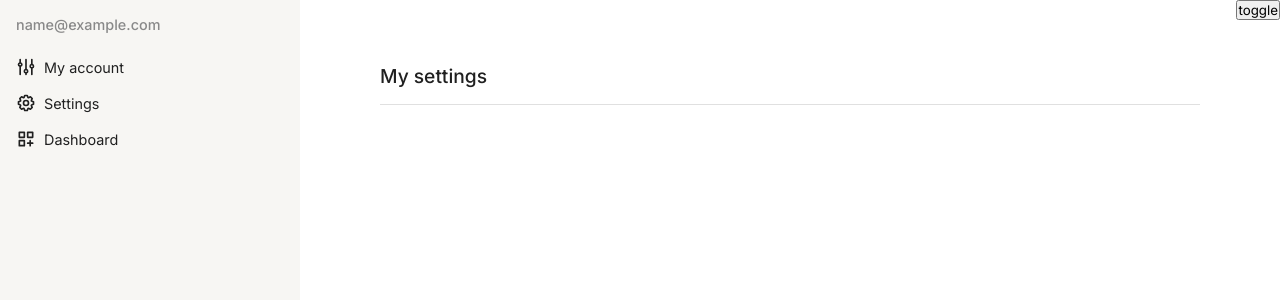
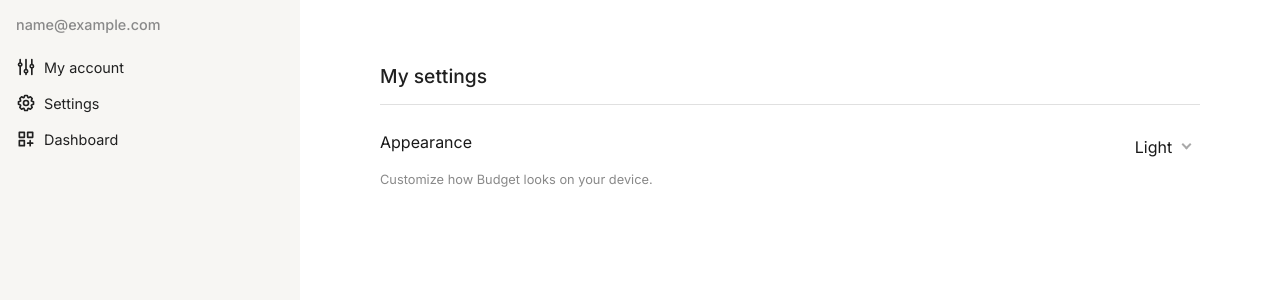
Before and after one commit to J0SUKE/Budget, a Next.js app: page /settings in a window 1280 px wide. Shown: the top 300 px of the page. Built offline with nearby package versions, Linux system fonts and the light colour scheme; no server answers; sample sign-in values are in the browser's storage.

Commit message:
theme btn

```diff
--- a/components/Settings/Settings.js
+++ b/components/Settings/Settings.js
@@ -13,7 +13,7 @@ export default function Settings(
     {emailInput,passwordRef,newPasswordRef,currentPasswordRef,deleteAccountEmailRef,deleteAccountPasswordRef,changeEmail,changepassword,logOut,clearUser,sendResetLink})
 {
   const {user} = useContext(userContext);
-  const {dark,setDark} = useContext(ThemeCntxt);
+  const {dark} = useContext(ThemeCntxt);
 
   // modales
   const [emailChangeModale,setEmailChangeModale] = useState(false);
@@ -67,7 +67,6 @@ export default function Settings(
       <LateralMenu settingSection={settingSection}/>
 
       <main className={`${style.content} ${dark ? style.dark : style.light}`}>
-      <button className={style.theme_btn} onClick={()=>setDark(dark=>!dark)}>toggle</button>
       {
         settingSection=='account' ?
         <AccountSection
@@ -170,10 +169,58 @@ function AccountSection({setEmailChangeModale,setPasswordChangeModale,logOut,set
 }
 
 function SettingSection() {
-  const {dark} = useContext(ThemeCntxt);
+  const {dark,setDark} = useContext(ThemeCntxt);
+
+  const [showmenu,setShowMenu] = useState(false);
+
+  useEffect(()=>{
+    document.body.addEventListener('click',()=>{
+      setShowMenu(false);
+    })
+  },[])
+
   return (
     <section>
       <h2 className={`${dark ? style.dark : style.light}`}>My settings</h2>
+      <div className={style.theme_zone}>
+        <div>
+        <h3 className={`${dark ? style.dark : style.light}`}>Appearance</h3>
+        <span className={`${dark ? style.dark : style.light}`}>Customize how Budget looks on your device.</span>
+        </div>
+        <div>
+          <button
+            className={`${dark ? style.dark : style.light} ${showmenu && style.selected}`}
+            onClick={(e)=>{
+              e.stopPropagation();
+              setShowMenu(true)
+            }}
+          >
+            <p>{dark ? "Dark" : "Light"}</p>
+            <span></span>
+            {
+              showmenu &&
+              <menu className={`${dark ? style.dark : style.light}`}>
+                <ul >
+                  <li className={`${dark ? style.dark : style.light}`} onClick={()=>setDark(true)}>
+                    <p>Dark</p>
+                    {
+                      dark &&
+                      <svg xmlns="http://www.w3.org/2000/svg" viewBox="0 0 24 24"><path fill="#0092E4" d="M18.71,7.21a1,1,0,0,0-1.42,0L9.84,14.67,6.71,11.53A1,1,0,1,0,5.29,13l3.84,3.84a1,1,0,0,0,1.42,0l8.16-8.16A1,1,0,0,0,18.71,7.21Z"/></svg>
+                    }
+                    </li>
+                  <li className={`${dark ? style.dark : style.light}`} onClick={()=>setDark(false)}>
+                    <p>Light</p>
+                    {
+                      !dark &&
+                      <svg xmlns="http://www.w3.org/2000/svg" viewBox="0 0 24 24"><path fill="#0092E4" d="M18.71,7.21a1,1,0,0,0-1.42,0L9.84,14.67,6.71,11.53A1,1,0,1,0,5.29,13l3.84,3.84a1,1,0,0,0,1.42,0l8.16-8.16A1,1,0,0,0,18.71,7.21Z"/></svg>
+                    }
+                  </li>
+                </ul>
+              </menu>
+            }
+          </button>
+        </div>
+      </div>
     </section>
   )
 }
--- a/components/Settings/Settings.module.scss
+++ b/components/Settings/Settings.module.scss
@@ -258,8 +258,121 @@ $red:#d71d1d;
             }
             padding-bottom: 2rem;
         }
+
+        .theme_zone
+        {
+            display: flex;
+            align-items: center;
+            justify-content: space-between;
+
+            button{
+                background: transparent;
+                border: none;
+                outline: none;
+                display: flex;
+                align-items: center;
+                cursor: pointer;
+                padding: .3rem .6rem;
+                border-radius: 3px;
+                position: relative;
+                &:hover
+                {
+                    background: rgba(137, 137, 137, 0.216);
+                }
+                &>span{
+                    display: block;
+                    height: 7px;
+                    width: 7px;
+                    margin-top: .3rem;
+                    //border: 1px solid black;
+                    border-bottom: 2px solid darkgray;
+                    border-right: 2px solid darkgray;
+                    transform: rotate(45deg);
+                    align-self: flex-start;
+                }
+                &>p{
+                    margin-right: .7rem;
+                    font-size: 1rem;
+                }
+                &.light{
+                    p{
+                        color: $dark-gray-main;
+                    }
+                }
+                &.dark{
+                    &>p{
+                        color: $gray-btns-dark;
+                    }
+                }
+                &.selected
+                {
+                    &:hover
+                    {
+                        background: transparent;
+                    }
+                }
+
+                menu{
+                    position: absolute;
+                    width: 200px;
+                    background: white;
+                    right: 100%;
+                    border-radius: 5px;
+                    padding: .5rem;
+                    box-shadow: 0 0 10px rgba(0, 0, 0, 0.393);
+
+                    &.light{
+                        background: white;
+                    }
+                    &.dark{
+                        background: $dark-gray-right;
+                    }
+
+                    ul{
+                        width: 100%;
+                    }
+                    li{
+                        height: 40px;
+                        padding: 0 .5rem;
+                        border-radius: 3px;
+                        display: flex;
+                        align-items: center;
+                        justify-content: space-between;
+                        svg{
+                            width: 25px;
+                        }
+                        &.light{
+                            background: white;
+                            color: $dark-gray-main;
+                            &:hover
+                            {
+                                background: #D9D9D9;
+                            }
+                            svg path{
+                                fill: $dark-gray-main;
+                            }
+                        }
+                        &.dark{
+                            background: $dark-gray-right;
+                            &:hover
+                            {
+                                background: #333333;
+                            }
+                            color: $gray-btns-dark;
+                            svg path{
+                                fill: $gray-btns-dark;
+                            }
+                        }
+                    }
+                    p{
+                        text-align: left;
+                    }
+                }
+            }
+        }
     }
 }
+
 
 .modale{
     position: fixed;
```
Also changed, not shown: public/images/icons/check.svg (added).
